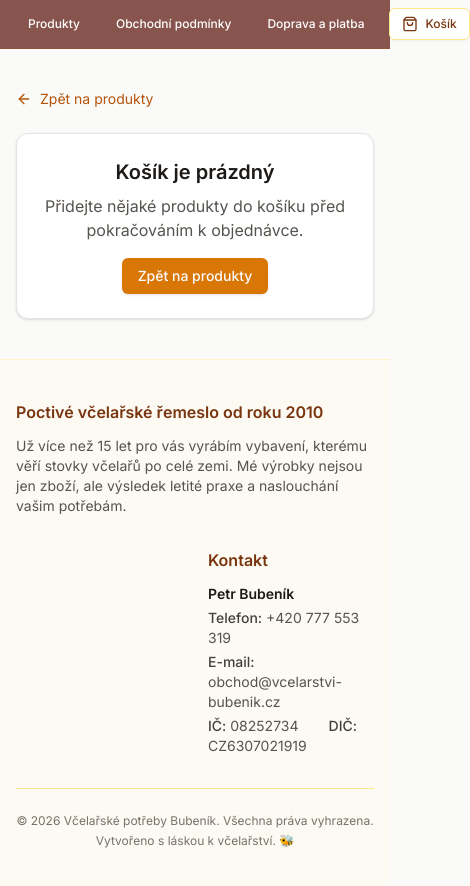
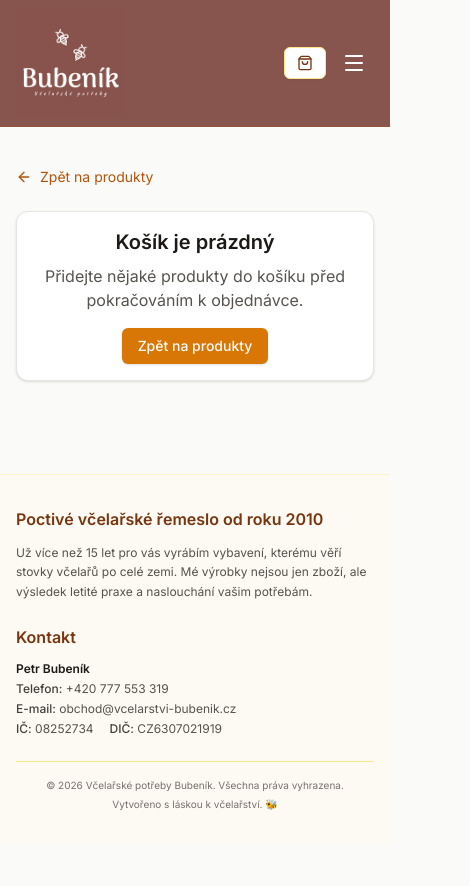
Before and after one commit to petrbubenik/new-vcelarstvi-eshop, a Next.js app: page /checkout in a window 390 px wide. Shown: the top 886 px of the page, 470 px wide, since content can reach past the window. After the commit the page ends 844 px from the top, so only its background shows below. Built offline with nearby package versions, Linux system fonts and the light colour scheme.

Commit message:
mobile vrsion fixed

```diff
--- a/app/checkout/page.tsx
+++ b/app/checkout/page.tsx
@@ -304,7 +304,7 @@ export default function CheckoutPage() {
         </Link>
 
         <Card className="mx-auto max-w-md text-center">
-          <CardContent className="p-6">
+          <CardContent className="p-4 sm:p-6">
             <h2 className="mb-2 text-xl font-semibold text-stone-900">
               Košík je prázdný
             </h2>
@@ -332,7 +332,7 @@ export default function CheckoutPage() {
         Zpět na produkty
       </Link>
 
-      <h1 className="mb-8 text-3xl font-bold text-stone-900">Objednávka</h1>
+      <h1 className="mb-8 text-2xl font-bold text-stone-900 sm:text-3xl">Objednávka</h1>
 
       <div className="grid gap-8 lg:grid-cols-3">
         <div className="lg:col-span-2">
@@ -778,15 +778,15 @@ export default function CheckoutPage() {
 
         {/* Cart Summary */}
         <div>
-          <Card className="sticky top-36">
+          <Card className="sticky top-24 lg:top-36">
             <CardHeader>
-              <CardTitle>Souhrn objednávky</CardTitle>
+              <CardTitle className="text-lg sm:text-xl">Souhrn objednávky</CardTitle>
             </CardHeader>
-            <CardContent className="space-y-4">
+            <CardContent className="space-y-3 p-4 sm:space-y-4 sm:p-6">
               {items.map((item) => (
                 <div
                   key={item.id}
-                  className="flex items-start gap-3 pb-6"
+                  className="flex items-start gap-3 pb-4 sm:pb-6"
                 >
                   <div className="relative h-16 w-16 flex-shrink-0 overflow-hidden rounded-md bg-stone-100">
                     <img
--- a/app/dekujeme/[orderId]/page.tsx
+++ b/app/dekujeme/[orderId]/page.tsx
@@ -94,10 +94,10 @@ export default async function ThankYouPage({
             <CheckCircle2 className="h-12 w-12 text-green-600" />
           </div>
         </div>
-        <h1 className="mb-2 text-3xl font-bold text-stone-900">
+        <h1 className="mb-2 text-2xl font-bold text-stone-900 sm:text-3xl">
           Děkuji za vaši objednávku!
         </h1>
-        <p className="text-lg text-stone-600">
+        <p className="text-base text-stone-600 sm:text-lg">
           Vaše objednávka byla úspěšně přijata.
         </p>
         <p className="mt-2 text-sm text-stone-500">
@@ -244,7 +244,7 @@ export default async function ThankYouPage({
               <div className="text-sm text-stone-600">
                 <p>{order.address}</p>
                 <p>
-                  {formatPostalCode(order.postalCode)} {order.city}
+                  {order.postalCode && formatPostalCode(order.postalCode)} {order.city}
                 </p>
               </div>
             </div>
--- a/app/produkt/[slug]/page.tsx
+++ b/app/produkt/[slug]/page.tsx
@@ -129,15 +129,15 @@ export default async function ProductPage({
         </div>
 
         <div className="flex flex-col">
-          <h1 className="text-3xl font-bold text-stone-900">{product.name}</h1>
+          <h1 className="text-2xl font-bold text-stone-900 sm:text-3xl">{product.name}</h1>
 
           {hasVariants ? (
-            <p className="mt-4 text-2xl font-bold text-amber-700">
+            <p className="mt-4 text-xl font-bold text-amber-700 sm:text-2xl">
               {formatPrice(product.variants[0].price)} –{" "}
               {formatPrice(product.variants[product.variants.length - 1].price)}
             </p>
           ) : (
-            <p className="mt-4 text-2xl font-bold text-amber-700">
+            <p className="mt-4 text-xl font-bold text-amber-700 sm:text-2xl">
               {formatPrice(product.variants[0].price)}
             </p>
           )}
--- a/src/components/footer.tsx
+++ b/src/components/footer.tsx
@@ -3,21 +3,21 @@ import Link from "next/link";
 export function Footer() {
   return (
     <footer className="mt-auto border-t border-amber-100 bg-amber-50/50">
-      <div className="mx-auto max-w-5xl px-4 py-10 sm:px-6 lg:px-8">
-        <div className="grid gap-8 md:grid-cols-2">
+      <div className="mx-auto max-w-5xl px-4 py-8 sm:px-6 lg:px-8 lg:py-10">
+        <div className="grid gap-6 sm:gap-8 md:grid-cols-2">
           <div>
-            <h3 className="mb-3 font-semibold text-amber-900">
+            <h3 className="mb-3 text-base font-semibold text-amber-900 sm:text-lg">
               Poctivé včelařské řemeslo od roku 2010
             </h3>
-            <p className="text-sm text-stone-600">
+            <p className="text-xs leading-relaxed text-stone-600 sm:text-sm">
               Už více než 15 let pro vás vyrábím vybavení, kterému věří stovky
               včelařů po celé zemi. Mé výrobky nejsou jen zboží, ale výsledek
               letité praxe a naslouchání vašim potřebám.
             </p>
           </div>
-          <div class="ml-48">
-            <h3 className="mb-3 font-semibold text-amber-900">Kontakt</h3>
-            <ul className="space-y-1 text-sm text-stone-600">
+          <div>
+            <h3 className="mb-3 text-base font-semibold text-amber-900 sm:text-lg">Kontakt</h3>
+            <ul className="space-y-1 text-xs text-stone-600 sm:text-sm">
               <li className="font-semibold text-stone-900">Petr Bubeník</li>
               <li>
                 <strong className="font-medium text-stone-700">Telefon:</strong>{" "}
@@ -34,13 +34,14 @@ export function Footer() {
                   obchod@vcelarstvi-bubenik.cz
                 </a>
               </li>
-              <li>
-                <strong className="font-medium text-stone-700">IČ:</strong> 08252734　<strong className="font-medium text-stone-700 ml-4">DIČ:</strong> CZ6307021919
+              <li className="flex flex-wrap gap-x-4">
+                <span><strong className="font-medium text-stone-700">IČ:</strong> 08252734</span>
+                <span><strong className="font-medium text-stone-700">DIČ:</strong> CZ6307021919</span>
               </li>
             </ul>
           </div>
         </div>
-        <div className="mt-8 border-t border-amber-200 pt-6 text-center text-xs text-stone-500">
+        <div className="mt-6 border-t border-amber-200 pt-4 text-center text-[10px] text-stone-500 sm:mt-8 sm:pt-6 sm:text-xs">
           <p>
             © {new Date().getFullYear()} Včelařské potřeby Bubeník. Všechna
             práva vyhrazena.
--- a/src/components/header.tsx
+++ b/src/components/header.tsx
@@ -2,13 +2,14 @@
 
 import Link from "next/link";
 import Image from "next/image";
-import { ShoppingBag } from "lucide-react";
+import { ShoppingBag, Menu, X } from "lucide-react";
 import { Button } from "@/components/ui/button";
 import { useCartStore } from "@/lib/cart-store";
 import { useEffect, useState } from "react";
 
 export function Header() {
   const [mounted, setMounted] = useState(false);
+  const [mobileMenuOpen, setMobileMenuOpen] = useState(false);
   const totalItems = useCartStore((state) => state.items.length);
 
   useEffect(() => {
@@ -28,7 +29,8 @@ export function Header() {
           />
         </Link>
 
-        <nav className="flex items-center gap-3">
+        {/* Desktop Navigation */}
+        <nav className="hidden items-center gap-3 md:flex">
           <Link href="/">
             <Button variant="ghost" size="sm" className="text-white hover:bg-white hover:text-[#87544EFF]">
               Produkty
@@ -51,7 +53,7 @@ export function Header() {
               className="relative border-amber-200 bg-white text-amber-900 hover:bg-amber-600 hover:text-white group"
             >
               <ShoppingBag className="h-4 w-4" />
-              Košík
+              <span className="ml-2 hidden sm:inline">Košík</span>
               {mounted && totalItems > 0 && (
                 <span className="absolute -right-1 -top-1 flex h-5 w-5 items-center justify-center rounded-full bg-amber-600 text-xs font-bold text-white group-hover:bg-white group-hover:text-amber-600">
                   {totalItems}
@@ -60,7 +62,57 @@ export function Header() {
             </Button>
           </Link>
         </nav>
+
+        {/* Mobile Menu Button */}
+        <div className="flex items-center gap-2 md:hidden">
+          <Link href="/checkout">
+            <Button
+              variant="outline"
+              size="sm"
+              className="relative border-amber-200 bg-white text-amber-900 hover:bg-amber-600 hover:text-white group"
+            >
+              <ShoppingBag className="h-4 w-4" />
+              {mounted && totalItems > 0 && (
+                <span className="absolute -right-1 -top-1 flex h-5 w-5 items-center justify-center rounded-full bg-amber-600 text-xs font-bold text-white group-hover:bg-white group-hover:text-amber-600">
+                  {totalItems}
+                </span>
+              )}
+            </Button>
+          </Link>
+          <button
+            onClick={() => setMobileMenuOpen(!mobileMenuOpen)}
+            className="rounded p-2 text-white hover:bg-white/20"
+            aria-label="Toggle menu"
+          >
+            {mobileMenuOpen ? <X className="h-6 w-6" /> : <Menu className="h-6 w-6" />}
+          </button>
+        </div>
       </div>
+
+      {/* Mobile Navigation Menu */}
+      {mobileMenuOpen && (
+        <nav className="border-t border-white/20 bg-[#87544EFF] md:hidden">
+          <div className="mx-auto max-w-5xl px-4 py-4 sm:px-6">
+            <div className="flex flex-col gap-2">
+              <Link href="/" onClick={() => setMobileMenuOpen(false)}>
+                <Button variant="ghost" className="w-full justify-start text-white hover:bg-white hover:text-[#87544EFF]">
+                  Produkty
+                </Button>
+              </Link>
+              <Link href="/obchodni-podminky" onClick={() => setMobileMenuOpen(false)}>
+                <Button variant="ghost" className="w-full justify-start text-white hover:bg-white hover:text-[#87544EFF]">
+                  Obchodní podmínky
+                </Button>
+              </Link>
+              <Link href="/doprava-a-platba" onClick={() => setMobileMenuOpen(false)}>
+                <Button variant="ghost" className="w-full justify-start text-white hover:bg-white hover:text-[#87544EFF]">
+                  Doprava a platba
+                </Button>
+              </Link>
+            </div>
+          </div>
+        </nav>
+      )}
     </header>
   );
 }
```
Also changed, not shown: src/components/product-card.tsx (+7 -7 lines).
